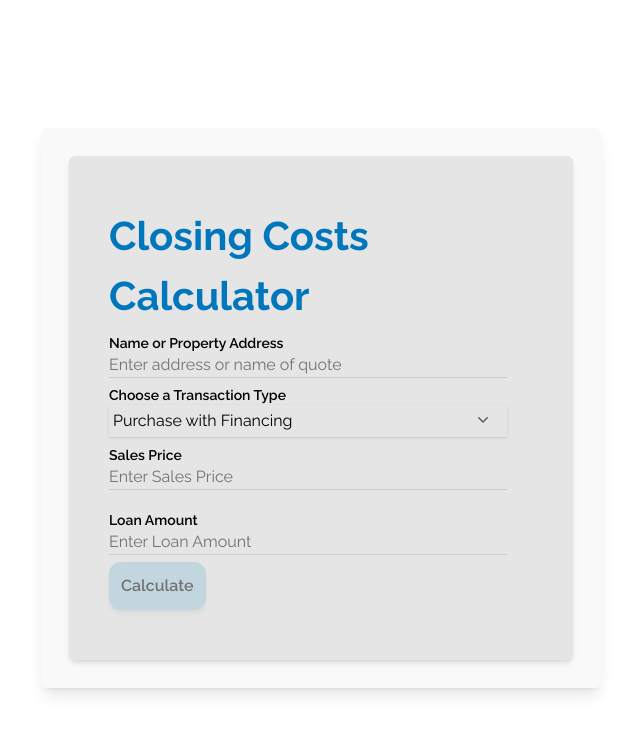
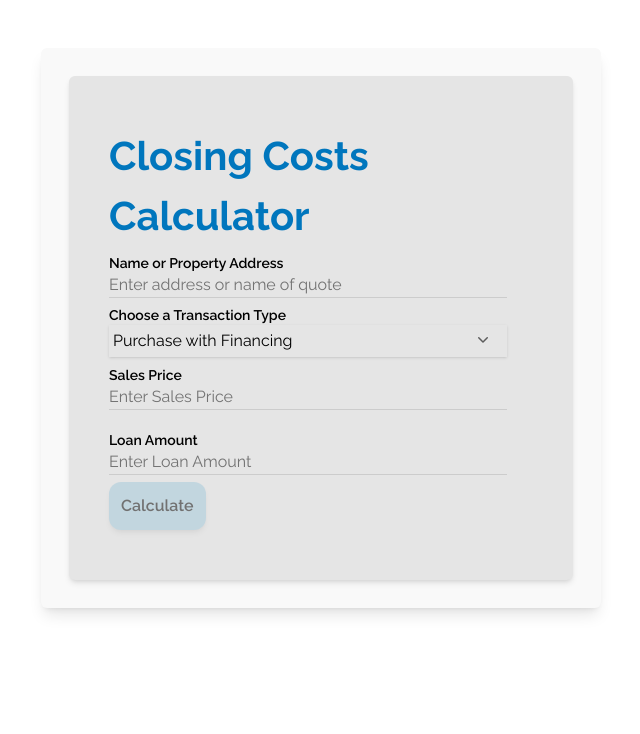
Before and after one commit to jayphay/TitleCalculator, a React (Vite) app: page / in a window 1280 px wide. Shown: the top 734 px of the page, without its empty margins (319-959 px from the left). Built offline with nearby package versions, Linux system fonts and the light colour scheme; what @react-pdf/renderer would draw is missing.

Commit message:
fix top padding

```diff
--- a/src/pages/Inputs.jsx
+++ b/src/pages/Inputs.jsx
@@ -6,7 +6,7 @@ import { UserProvider } from "../context/UserContext";
 
 export default function Inputs() {
   return (
-    <div className="flex items-start justify-center min-h-screen pt-0 sm:pt-30">
+    <div className="flex items-start justify-center min-h-screen pt-0 md:pt-10">
       <UserProvider>
         <div className="flex items-center justify-center bg-[#f9f9f9] rounded-md shadow-lg h-[70vh] sm:h-auto sm:aspect-square w-full max-w-none sm:max-w-[70vmin] m-2 ">
           <div className="flex flex-col shadow-md items-center sm:items-start justify-center bg-neutral-200 rounded-md p-5 size-[90%]">
--- a/src/pages/LineItems.jsx
+++ b/src/pages/LineItems.jsx
@@ -33,7 +33,7 @@ export default function LineItems() {
   };
 
   return (
-    <div className="flex items-start justify-center min-h-screen pt-0 sm:px-30">
+    <div className="flex items-start justify-center min-h-screen pt-0 md:pt-10">
       <UserProvider>
         <div className="flex items-center justify-center bg-[#f9f9f9] rounded-md shadow-lg h-auto w-full max-w-none sm:max-w-[90vmin] smd:max-w-[80vmin] m-2">
           <div className="flex flex-col shadow-md items-center smd:items-start justify-center bg-neutral-200 rounded-md p-1 smd:p-3 size:[100%] smd:size-[90%] smd:my-7">
```
